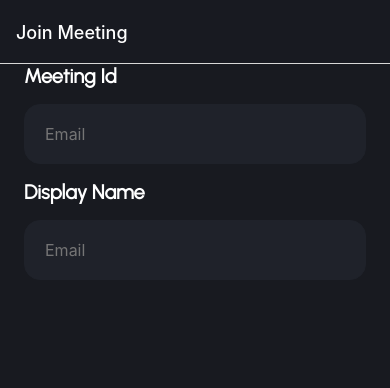
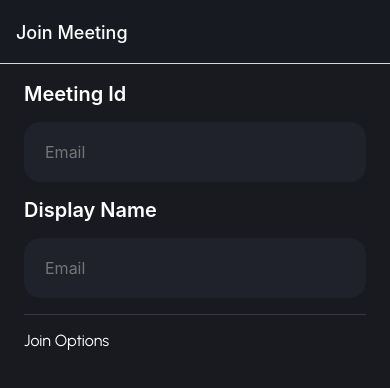
Before and after one commit to obrucheoghene/talkpod_app, a React Native app: screen /JoinMeeting in a window 390 px wide. Shown: the top 388 px of the page. Built offline with nearby package versions, Linux system fonts and the light colour scheme.

Commit message:
feat: add divider and spacer

```diff
--- a/components/Divider.tsx
+++ b/components/Divider.tsx
@@ -4,17 +4,21 @@ import AppText from "./AppText"
 import { AppContext } from "../context/AppContext"
 
 interface DividerProps {
-    text: string
+    text?: string
 }
-const Divider: React.FC<DividerProps> = ({text}) => {
-    const {theme} = useContext(AppContext);
-  return (
-    <View style={styles.container}>
-        <View style={{...styles.line, backgroundColor: theme.colors.dark3}}></View>
-        <View><AppText style={{fontSize: theme.sizes.m}}>{text}</AppText></View>
-        <View style={{...styles.line, backgroundColor: theme.colors.dark3}}></View>
-    </View>
-  )
+const Divider: React.FC<DividerProps> = ({ text }) => {
+    const { theme } = useContext(AppContext);
+    if (text)
+        return (
+            <View style={styles.container}>
+                <View style={{ ...styles.line, backgroundColor: theme.colors.dark3 }}></View>
+                <View><AppText style={{ fontSize: theme.sizes.m }}>{text}</AppText></View>
+                <View style={{ ...styles.line, backgroundColor: theme.colors.dark3 }}></View>
+            </View>
+        )
+
+    return <View style={{ height: 1, backgroundColor: theme.colors.dark3 }}></View>
+
 }
 
 const styles = StyleSheet.create({
--- /dev/null
+++ b/components/Spacer.tsx
@@ -0,0 +1,13 @@
+import { View } from 'react-native'
+
+interface SpacerProps {
+    height?: number,
+    width?: number
+}
+const Spacer: React.FC<SpacerProps> = ({height=1, width=1}) => {
+  return (
+    <View style={{height: height, width: width}}></View>
+  )
+}
+
+export default Spacer
--- a/screens/joinMeeting/JoinMeeting.tsx
+++ b/screens/joinMeeting/JoinMeeting.tsx
@@ -7,6 +7,9 @@ import AppInput from "../../components/AppInput";
 import ViewContainer from "../../components/ViewContainer";
 import { useContext } from "react";
 import { AppContext } from "../../context/AppContext";
+import Spacer from "../../components/Spacer";
+import { AppFonts } from "../../types/interfaces";
+import Divider from "../../components/Divider";
 
 type ScreenProps = NativeStackScreenProps<ScreenParams, 'JoinMeeting'>;
 
@@ -15,17 +18,22 @@ const JoinMeeting = ({ navigation }: ScreenProps) => {
 
   return (
     <ScreenContainer style={{ rowGap: theme.sizes.b}}>
-
-      <AppText style={styles.label}>Meeting Id</AppText>
+      <Spacer height={2}/>
+      <AppText style={styles.label} font={AppFonts["Urbanist-Medium"]}>Meeting Id</AppText>
       <ViewContainer>
         <AppInput placeholder="Email" />
       </ViewContainer>
 
-      <AppText style={styles.label}>Display Name</AppText>
+      <AppText style={styles.label} font={AppFonts["Urbanist-Medium"]}>Display Name</AppText>
       <ViewContainer>
         <AppInput placeholder="Email" />
       </ViewContainer>
+      <Divider/>
+
+      <AppText >Join Options</AppText>
     </ScreenContainer>
+
+
 
   )
 }
```
